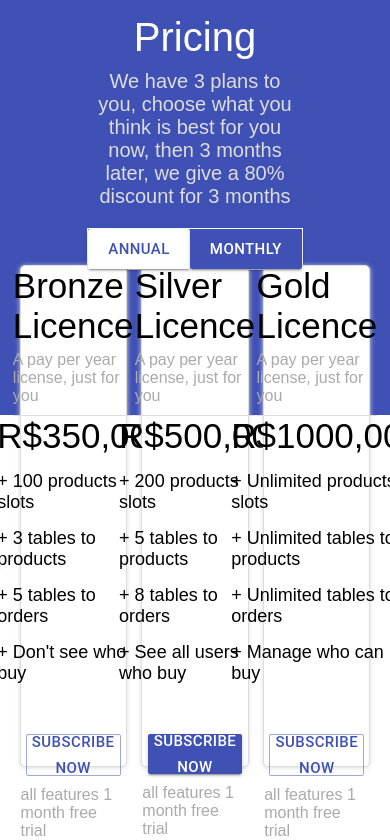
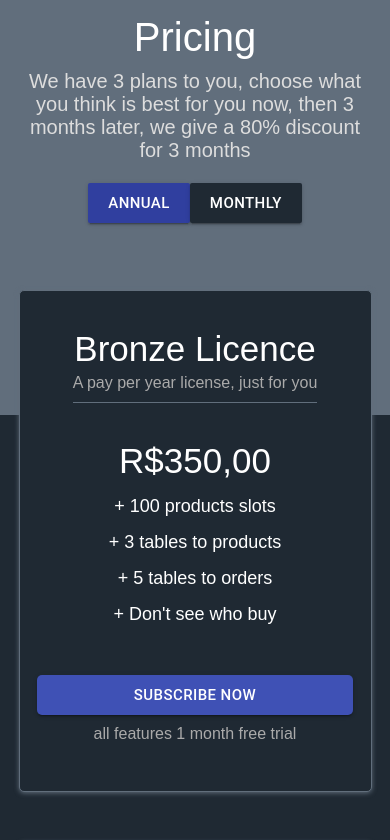
Before and after one commit to MatheusGomesRocha/ManageSystem, a React (Create React App) app: page /services in a window 390 px wide. Shown: the top 840 px of the page. Built offline with nearby package versions, Linux system fonts and the light colour scheme.

Commit message:
mudando cores padrões novamente (rs), colocando como dark mode e deixando tela de Serviços responsiva

```diff
--- a/src/screens/HomeStyled.js
+++ b/src/screens/HomeStyled.js
@@ -1,8 +1,9 @@
 import styled from 'styled-components';
 import { h1, h2, h3, span, color, paddingMobile, padding } from '../Config';
 import bg_img from '../img/pc1.jpg';
-
-export const Container = styled.div``;
+export const Container = styled.div`
+    background-color: #1f2933;
+`;
 
 
 /** HEADER CONTENT */
@@ -44,7 +45,7 @@ export const HeaderBlock = styled.div`
 export const HeaderText = styled.span`
     font-size: ${h2};
     margin-left: 20%;
-    color: ${props=>props.color};
+    color: #fff;
 
     @media(min-width: 1501px) {
         margin-left: 25%;
@@ -53,6 +54,7 @@ export const HeaderText = styled.span`
 export const HeaderLink = styled.a`
     text-decoration: none;
     font-size: ${span};
+    color: #fff;
     margin-right: 20px;
     color: ${props=>props.color};
 `;
@@ -101,7 +103,7 @@ export const SubTitle = styled.span`
 /* WHO WE ARE CONTENT */
 export const WhoAre = styled.div`
     height: 400px;
-    background-color: #3f51b5;
+    background-color: #616e7c;
     display: flex;
     flex-direction: column;
     justify-content: center;
@@ -115,12 +117,6 @@ export const WhoAre = styled.div`
 export const WhoAreTitle = styled.span`
     font-size: ${h1};
     color: #fff;
-`;
-export const LineDiv = styled.div`
-    width: 50px;
-    height: 2px;
-    background-color: ${props => props.color || '#fff'};
-    margin-top: 5px;
 `;
 export const WhoAreText = styled.span`
     font-size: ${span};
@@ -140,6 +136,7 @@ export const WeDoTitleDiv = styled.div`
 `;
 export const WeDoTitle = styled.span`
     font-size: ${h1};
+    color: #fff;
     text-align: center;
     font-weight: bold;
 `;
@@ -171,14 +168,14 @@ export const WeDoBlock = styled.div`
     flex-direction: column;
     align-items: center;
     justify-content: center;
-    border: 1px solid #ddd;
+    border: 1px solid #616e7c;
     border-radius: 5px;
-    box-shadow: 0 0 5px 0 #ddd;
+    box-shadow: 0 0 5px 0 #616e7c;
     transition: 200ms;
 
     :hover {
         margin-top: -5px;
-        box-shadow: 0 0 15px 0 #ddd;
+        box-shadow: 0 0 15px 0 #616e7c;
     }
 
     @media(min-width: 1501px) {
@@ -188,6 +185,7 @@ export const WeDoBlock = styled.div`
 export const WeDoText = styled.span`
     font-size: ${h3};
     margin: 10px 0;
+    color: #fff;
 `;
 export const WeDoSubtext = styled.span`
     text-align: center;
@@ -225,7 +223,6 @@ export const Price = styled.div`
 export const PriceBlock = styled.div`
     display: flex;
     flex-direction: column;
-    background-color: #fff;
     width: 100%;
 
     @media(max-width: 601px) {
@@ -238,6 +235,7 @@ export const PriceBlock = styled.div`
 `;
 export const PriceTitle = styled.span`
     font-size: 45px;
+    color: #fff;
 
     @media(max-width: 800px) {
         margin-bottom: 10px;
@@ -246,6 +244,7 @@ export const PriceTitle = styled.span`
 `;
 export const PriceText = styled.span`
     font-size: ${span};
+    color: ${color};
     width: 50%;
     margin-top: 15px;
 
@@ -283,6 +282,7 @@ export const FormBlock = styled.div`
 export const FormTitle = styled.span`
     font-size: ${h1};
     text-align: center;
+    color: #fff;
 `;
 export const FormText = styled.span`
     font-size: ${span};
@@ -292,20 +292,20 @@ export const FormText = styled.span`
 `;
 export const Form = styled.form`
     padding: 0 5%;
-    border: 1px solid #ddd;
+    border: 1px solid #616e7c;
     border-radius: 5px;
-    box-shadow: 0 0 5px 0 #ddd;
-    background-color: #fff;
+    box-shadow: 0 0 5px 0 #616e7c;
+    background-color: #1f2933;
     display: flex;
     flex-direction: column;
     align-items: center;
     justify-content: center;
-    height: 400px;
+    height: 500px;
     width: 400px;
     margin-top: 100px;
 
     :hover {
-        box-shadow: 0 0 15px 0 #ddd;
+        box-shadow: 0 0 15px 0 #616e7c;
     }
 
     @media(max-width: 800px) {
@@ -316,5 +316,13 @@ export const Form = styled.form`
 `;
 export const FormPurple = styled.div`
     height: 200px;
-    background-color: #3f51b5;
+    background-color: #616e7c;
 `;
+
+
+export const LineDiv = styled.div`
+    width: 50px;
+    height: 2px;
+    background-color: #616e7c;
+    margin-top: 5px;
+`;
--- a/src/screens/Services.js
+++ b/src/screens/Services.js
@@ -1,6 +1,7 @@
 import React, { useState, useEffect } from 'react';
 import { Link } from 'react-router-dom';
 import { Button } from '@material-ui/core';
+import { useMediaQuery } from 'react-responsive';
 
 import {
     Container,
@@ -29,31 +30,29 @@ import {
 } from './ServicesStyled';
 
 function Services() {
-    const [BtnColor, setBtnColor] = useState('#fff');
-    const [TextColor, setTextColor] = useState('#3f51b5');
-    const [BtnColor1, setBtnColor1] = useState('');
-    const [TextColor1, setTextColor1] = useState('');
+    const [BtnColorAnnual, setBtnColorAnnual] = useState('#303f9f');
+    const [BtnColorMonthly, setBtnColorMonthly] = useState('#1f2933');
 
     const [BtnAnnual, setBtnAnnual] = useState(true);
     const [BtnMonthly, setBtnMonthly] = useState(false);
 
+    const isMediumDevice = useMediaQuery({
+        query: '(min-width: 750px) and (max-width: 1050px)'
+    });
+
     const handlePressAnnual = () => {
-        setBtnColor('#fff');
-        setTextColor('#3f51b5');
+        setBtnColorAnnual('#303f9f');
 
-        setBtnColor1('transparent');
-        setTextColor1('#fff');
+        setBtnColorMonthly('#1f2933');
 
         setBtnAnnual(true);
         setBtnMonthly(false);
     };
 
     const handlePressMonthly = () => {
-        setBtnColor1('#fff');
-        setTextColor1('#3f51b5');
+        setBtnColorMonthly('#303f9f');
 
-        setBtnColor('transparent');
-        setTextColor('#fff');
+        setBtnColorAnnual('#1f2933');
 
         setBtnMonthly(true);
         setBtnAnnual(false);
@@ -90,15 +89,13 @@ function Services() {
 
                 <ButtonBlock>
                     <Button style={{
-                        borderRadius: 2, color: '#fff',
-                        height: 40, borderWidth: 1, borderColor: '#fff', padding: 20, fontSize: 15,
-                        backgroundColor: BtnColor, color: TextColor,
+                        borderRadius: 2,height: 40, borderWidth: 1, padding: 20, fontSize: 15,
+                        backgroundColor: BtnColorAnnual, color: '#fff',
                     }} color="primary" variant="contained" onClick={handlePressAnnual}> Annual
                     </Button>
 
                     <Button style={{
-                        borderRadius: 2, color: '#fff',
-                        height: 40, padding: 20, fontSize: 15, backgroundColor: BtnColor1, color: TextColor1,
+                        borderRadius: 2, height: 40, padding: 20, fontSize: 15, backgroundColor: BtnColorMonthly, color: '#fff',
                     }} color="primary" variant="contained" onClick={handlePressMonthly}> Monthly
                     </Button>
                 </ButtonBlock>
@@ -147,9 +144,9 @@ function Services() {
                     </PriceBody>
 
                     <Button style={{
-                        borderRadius: 2, width: '90%', color: '#3f51b5',
+                        borderRadius: 5, width: isMediumDevice ? '60%' : '90%',
                         height: 40, padding: 20, fontSize: 15, marginTop: 50,
-                    }} color="primary" variant="outlined"> Subscribe now
+                    }} color="primary" variant="contained"> Subscribe now
                     </Button>
 
                     <PriceText style={{ marginTop: 10 }}>all features 1 month free trial</PriceText>
@@ -191,7 +188,7 @@ function Services() {
                     </PriceBody>
 
                     <Button style={{
-                        borderRadius: 2, width: '90%',
+                        borderRadius: 5, width: isMediumDevice ? '60%' : '90%',
                         height: 40, padding: 20, fontSize: 15, marginTop: 50,
                     }} color="primary" variant="contained"> Subscribe now
                     </Button>
@@ -234,9 +231,9 @@ function Services() {
                     </PriceBody>
 
                     <Button style={{
-                        borderRadius: 2, width: '90%', color: '#3f51b5',
+                        borderRadius: 5, width: isMediumDevice ? '60%' : '90%',
                         height: 40, padding: 20, fontSize: 15, marginTop: 50,
-                    }} color="primary" variant="outlined"> Subscribe now
+                    }} color="primary" variant="contained"> Subscribe now
                     </Button>
 
                     <PriceText style={{ marginTop: 10 }}>all features 1 month free trial</PriceText>
--- a/src/screens/ServicesStyled.js
+++ b/src/screens/ServicesStyled.js
@@ -3,6 +3,12 @@ import { h1, h2, h3, span, color } from '../Config';
 
 export const Container = styled.div`
     font-family: Sans-Serif;
+    background-color: #1f2933;
+    height: 100vh;
+
+    @media(max-width: 1050px) {
+        height: auto;
+    }
 `;
 
 
@@ -12,6 +18,7 @@ export const DivHeader = styled.div`
     justify-content: space-around;
     width: 100%;
     height: 70px;
+    background-color: #1f2933;
 
     @media(max-width: 800px) {
         display: none;
@@ -24,7 +31,7 @@ export const HeaderBlock = styled.div`
 `;
 export const HeaderText = styled.span`
     font-size: ${h2};
-    color: #000;
+    color: #fff;
 
     @media(min-width: 1501px) {
         margin-left: 25%;
@@ -33,17 +40,17 @@ export const HeaderText = styled.span`
 export const HeaderLink = styled.span`
     font-size: ${span};
     margin-right: 20px;
+    color: #fff;
 `;
 
 
 
 export const SubHeader = styled.div`
     height: 400px;
-    background-color: #3f51b5;
+    background-color: #616e7c;
     display: flex;
     flex-direction: column;
     align-items: center;
-    justify-content: flex-start;
     padding-top: 15px;
 `;
 export const SubHeaderTitle = styled.span`
@@ -56,10 +63,14 @@ export const SubHeaderText = styled.span`
     color: #ddd;
     width: 50%;
     text-align: center;
+
+    @media(max-width: 800px) {
+        width: 90%;
+    }
 `;
 export const ButtonBlock = styled.div`
     margin-top: 20px;
-    border: 1px solid #fff;
+    border: 1px solid #616e7c;
 `;
 
 
@@ -67,17 +78,40 @@ export const PriceContent = styled.div`
     display: flex;
     justify-content: space-between;
     margin: -150px 5% 0 5%;
+
+    @media(min-width: 1051px) {
+        justify-content: center;
+    }
+
+    @media(max-width: 1050px) {
+        flex-direction: column;
+        align-items: center;
+    }
 `;
 export const PriceBlock = styled.div`
     height: 500px;
-    width: 30%;
+    width: 500px;
     display: flex;
     flex-direction: column;
     align-items: center;
-    background-color: #fff;
-    border: 1px solid #ddd;
-    box-shadow: 0 1px 5px 0 #ddd;
+    background-color: #1f2933;
+    border: 1px solid #616e7c;
+    box-shadow: 0 1px 5px 0 #616e7c;
     border-radius: 5px;
+
+    @media(max-width: 749px) {
+        width: 100%;
+        margin: 25px 0;
+    }
+
+    @media(min-width: 750px) and (max-width: 1050px) {
+        width: 80%;
+        margin: 25px 0;
+    }
+
+    @media(min-width: 1051px) {
+        margin: 0 30px;
+    }
 `;
 export const PriceHeader = styled.div`
     height: 150px;
@@ -89,6 +123,7 @@ export const PriceHeader = styled.div`
 export const PriceTitle = styled.span`
     font-size: ${h2};
     margin-bottom: 5px;
+    color: #fff;
 `;
 export const PriceText = styled.span`
     color: ${color};
@@ -101,6 +136,7 @@ export const PriceBody = styled.div`
 `;
 export const PriceValue = styled.span`
     font-size: ${h2};
+    color: #fff;
 `;
 export const BadgeBlock = styled.div`
     margin-top: 15px;
@@ -108,11 +144,12 @@ export const BadgeBlock = styled.div`
 export const PriceDescription = styled.span`
     text-align: center;
     font-size: 18px;
+    color: #fff;
 `;
 
 export const LineDiv = styled.div`
     width: 100%;
     height: 1px;
-    background-color: #ddd;
+    background-color: #616e7c;
     margin-top: 10px;
 `;
```
Also changed, not shown: src/screens/Home.js (+11 -10 lines), src/svg/chill.js, 1 other file (tests, documents, lock files or other folders).
